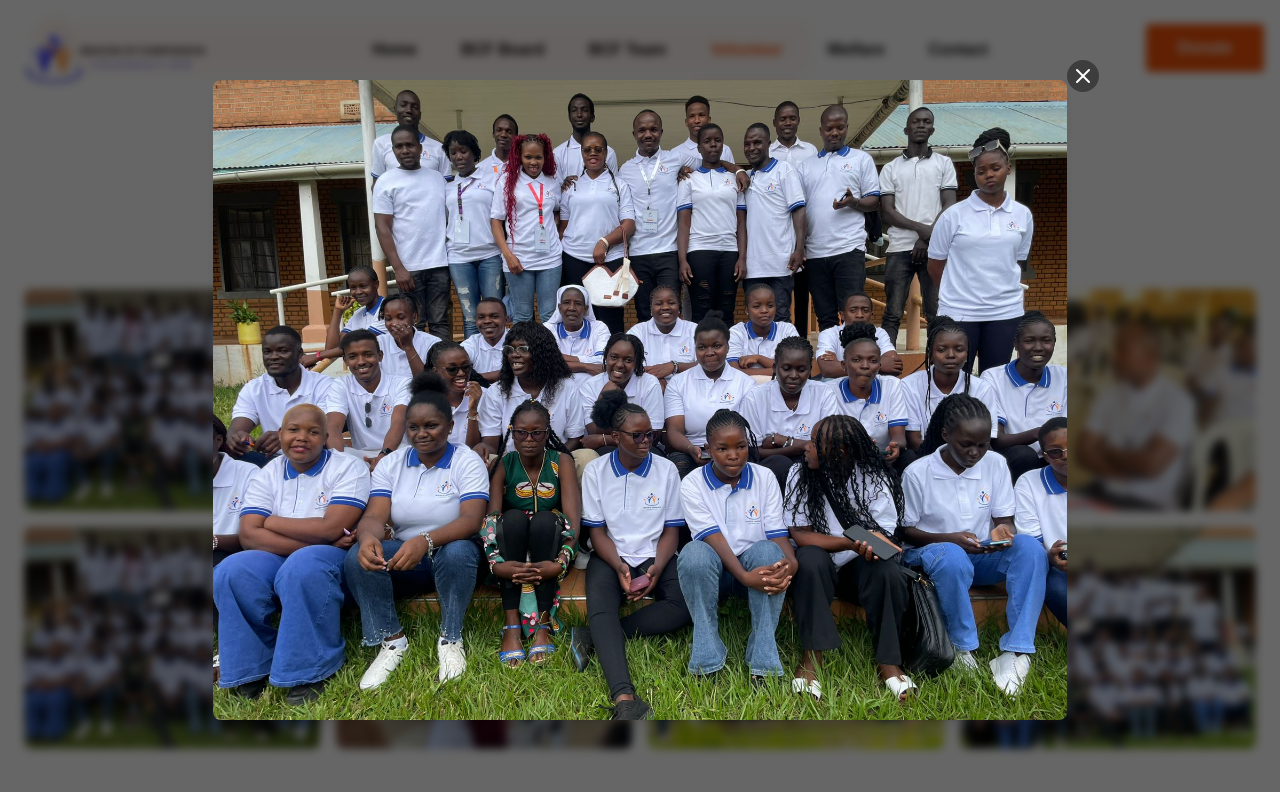
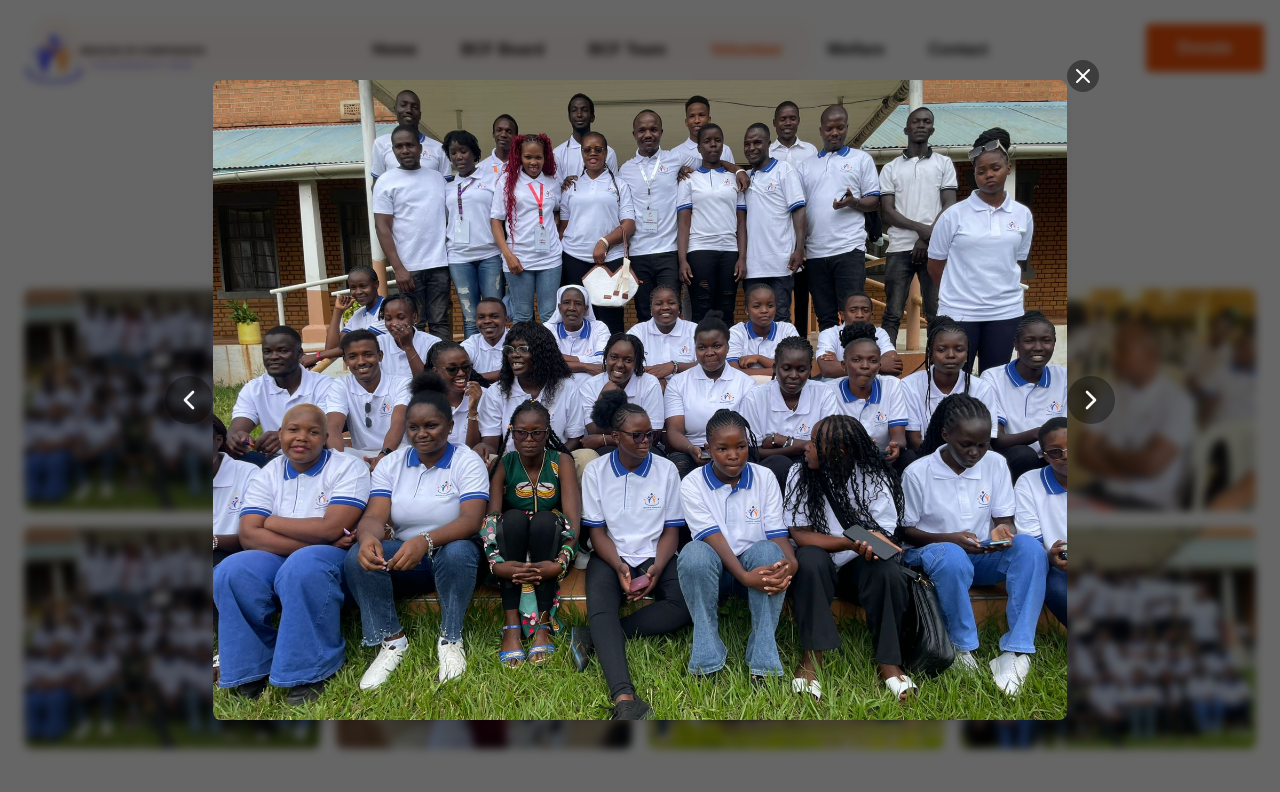
Before and after one commit to Ariel-joe/BCF, a React (Vite) app: page /volunteer in a window 1280 px wide. Both pictures are taken after a click on the button 172 px from the left and 1897 px from the top of the page. Shown: the part 1497-2289 px from the top of the page. Built offline with nearby package versions, Linux system fonts and the light colour scheme; a web font is replaced by a local one.

Commit message:
updates on the pre & next btn

```diff
--- a/src/components/VolunteerGallery.jsx
+++ b/src/components/VolunteerGallery.jsx
@@ -1,4 +1,4 @@
-import { X } from "lucide-react";
+import { ChevronLeft, ChevronRight, X } from "lucide-react";
 import React, { useEffect, useState } from "react";
 
 const images = [
@@ -22,6 +22,8 @@ const VolunteerGallery = () => {
             requestAnimationFrame(() => setAnimateIn(true));
             const onKey = (e) => {
                 if (e.key === "Escape") close();
+                if (e.key === "ArrowLeft") prev();
+                if (e.key === "ArrowRight") next();
             };
             window.addEventListener("keydown", onKey);
             return () => window.removeEventListener("keydown", onKey);
@@ -46,6 +48,25 @@ const VolunteerGallery = () => {
             e.preventDefault();
             open(src);
         }
+    };
+
+    const getCurrentIndex = () => images.findIndex((s) => s === openSrc);
+
+    const prev = () => {
+        if (!openSrc) return;
+        const idx = getCurrentIndex();
+        const prevIdx = (idx - 1 + images.length) % images.length;
+        // set new src (animation handled by effect)
+        setAnimateIn(false);
+        setTimeout(() => setOpenSrc(images[prevIdx]), 80);
+    };
+
+    const next = () => {
+        if (!openSrc) return;
+        const idx = getCurrentIndex();
+        const nextIdx = (idx + 1) % images.length;
+        setAnimateIn(false);
+        setTimeout(() => setOpenSrc(images[nextIdx]), 80);
     };
 
     return (
@@ -91,6 +112,32 @@ const VolunteerGallery = () => {
                             <X />
                         </button>
 
+                        {images.length > 1 && (
+                            <>
+                                <button
+                                    onClick={(e) => {
+                                        e.stopPropagation();
+                                        prev();
+                                    }}
+                                    aria-label="Previous image"
+                                    className="modal-nav-button absolute -left-8 top-1/2 -translate-y-1/2 text-white bg-black/40 hover:bg-black/50 rounded-full p-2 z-20"
+                                >
+                                    <ChevronLeft size={32} />
+                                </button>
+
+                                <button
+                                    onClick={(e) => {
+                                        e.stopPropagation();
+                                        next();
+                                    }}
+                                    aria-label="Next image"
+                                    className="modal-nav-button absolute -right-8 top-1/2 -translate-y-1/2 text-white bg-black/40 hover:bg-black/50 rounded-full p-2 z-20"
+                                >
+                                    <ChevronRight size={32} />
+                                </button>
+                            </>
+                        )}
+
                         <img
                             src={openSrc}
                             alt="Enlarged volunteer"
--- a/src/index.css
+++ b/src/index.css
@@ -94,3 +94,21 @@ a.active {
         max-width: 95vw;
     }
 }
+
+/* navigation buttons inside the modal (prev/next) */
+.modal-nav-button {
+    min-width: 2.25rem;
+    min-height: 2.25rem;
+    display: flex;
+    align-items: center;
+    justify-content: center;
+    font-size: 1.25rem;
+    line-height: 1;
+    opacity: 0.95;
+    backdrop-filter: none;
+}
+
+.modal-nav-button:focus {
+    outline: 2px solid #fff;
+    outline-offset: 2px;
+}
```
